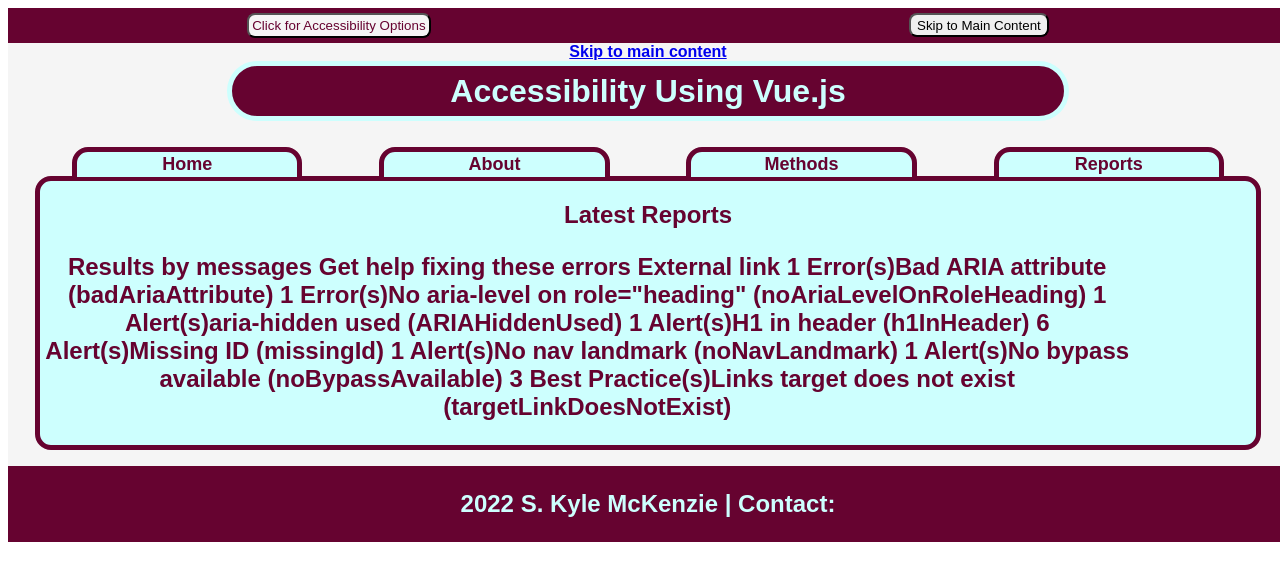
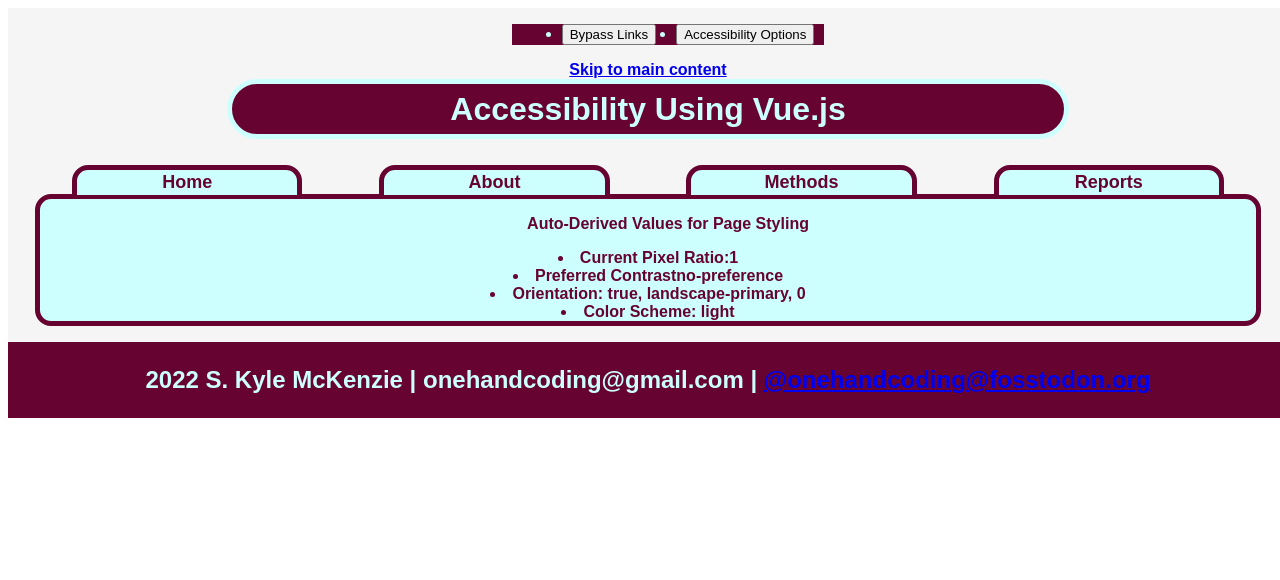
Before and after one commit to 1handcoding/skmckenzie, a Vue app: page /Reports in a window 1280 px wide. Shown: the top 580 px of the page. Built offline with nearby package versions, Linux system fonts and the light colour scheme.

Commit message:
first day of redesign

```diff
--- a/src/App.vue
+++ b/src/App.vue
@@ -1,5 +1,5 @@
 <script setup lang="ts">
-import AccessBox from "@/components/AccessBox.vue";
+import AccessBar from "@/components/AccessBar.vue";
 import AppHeader from "@/components/AppHeader.vue";
 import NavBar from "@/components/NavBar.vue";
 import FooterBox from "@/components/FooterBox.vue";
@@ -8,7 +8,7 @@
 
 <template>
   <div id="masterbox">
-    <access-box />
+    <access-bar />
     <app-header />
     <nav-bar role="nav"/>
     <footer-box />
--- a/src/assets/base.css
+++ /dev/null
@@ -1,74 +0,0 @@
-/* color palette from <https://github.com/vuejs/theme> */
-:root {
-  --vt-c-white: #ffffff;
-  --vt-c-white-soft: #f8f8f8;
-  --vt-c-white-mute: #f2f2f2;
-
-  --vt-c-black: #181818;
-  --vt-c-black-soft: #222222;
-  --vt-c-black-mute: #282828;
-
-  --vt-c-indigo: #2c3e50;
-
-  --vt-c-divider-light-1: rgba(60, 60, 60, 0.29);
-  --vt-c-divider-light-2: rgba(60, 60, 60, 0.12);
-  --vt-c-divider-dark-1: rgba(84, 84, 84, 0.65);
-  --vt-c-divider-dark-2: rgba(84, 84, 84, 0.48);
-
-  --vt-c-text-light-1: var(--vt-c-indigo);
-  --vt-c-text-light-2: rgba(60, 60, 60, 0.66);
-  --vt-c-text-dark-1: var(--vt-c-white);
-  --vt-c-text-dark-2: rgba(235, 235, 235, 0.64);
-}
-
-/* semantic color variables for this project */
-:root {
-  --color-background: var(--vt-c-white);
-  --color-background-soft: var(--vt-c-white-soft);
-  --color-background-mute: var(--vt-c-white-mute);
-
-  --color-border: var(--vt-c-divider-light-2);
-  --color-border-hover: var(--vt-c-divider-light-1);
-
-  --color-heading: var(--vt-c-text-light-1);
-  --color-text: var(--vt-c-text-light-1);
-
-  --section-gap: 160px;
-}
-
-@media (prefers-color-scheme: dark) {
-  :root {
-    --color-background: var(--vt-c-black);
-    --color-background-soft: var(--vt-c-black-soft);
-    --color-background-mute: var(--vt-c-black-mute);
-
-    --color-border: var(--vt-c-divider-dark-2);
-    --color-border-hover: var(--vt-c-divider-dark-1);
-
-    --color-heading: var(--vt-c-text-dark-1);
-    --color-text: var(--vt-c-text-dark-2);
-  }
-}
-
-*,
-*::before,
-*::after {
-  box-sizing: border-box;
-  margin: 0;
-  position: relative;
-  font-weight: normal;
-}
-
-body {
-  min-height: 100vh;
-  color: var(--color-text);
-  background: var(--color-background);
-  transition: color 0.5s, background-color 0.5s;
-  line-height: 1.6;
-  font-family: Inter, -apple-system, BlinkMacSystemFont, 'Segoe UI', Roboto, Oxygen, Ubuntu,
-    Cantarell, 'Fira Sans', 'Droid Sans', 'Helvetica Neue', sans-serif;
-  font-size: 15px;
-  text-rendering: optimizeLegibility;
-  -webkit-font-smoothing: antialiased;
-  -moz-osx-font-smoothing: grayscale;
-}
--- /dev/null
+++ b/src/components/AccessBar.vue
@@ -0,0 +1,79 @@
+<script setup lang="ts">
+import { useAccessOptionsStore } from '@/stores/accessOptionsStore';
+import { ref } from 'vue';
+  import { storeToRefs } from 'pinia';
+  const store = useAccessOptionsStore();
+  const { hiContrastOn, bigButtonsOn } = storeToRefs(store);
+const { toggleHiContrastOn, toggleBigButtonsOn } = store;
+const bypassOpen = ref(false)
+const showAccess = ref(false)
+
+function toggleBypass() {
+  bypassOpen.value = !bypassOpen.value
+}
+function accessOptions() {
+  showAccess.value = !showAccess.value
+}
+
+</script>
+
+<template>
+  <div>
+    <ul id="menubar" class="colorNegative" :class="{hcmNegative: hiContrastOn}">
+        <li><button type="button" :aria-expanded="bypassOpen" aria-controls="id_bypass_links" @click.stop="toggleBypass()">Bypass Links</button>
+            <ul id="id_bypass_links" v-if="bypassOpen">
+                <li>
+                    <a href="#mythical-page-content">Overview</a>
+                </li>
+                <li>
+                    <a href="#mythical-page-content">Administration</a>
+                </li>
+                <li>
+                    <a href="#mythical-page-content">Facts</a>
+                </li>
+                <li>
+                    <a href="#mythical-page-content">Campus Tours</a>
+                </li>
+            </ul>
+        </li>
+        <li><button type="button" :aria-expanded="showAccess" aria-controls="show_accessibility_options" @click.stop="accessOptions">Accessibility Options</button>
+                <ul id="id_about_menu" v-if="showAccess">
+                    <li>
+                        <button @click.stop="toggleHiContrastOn()">Toggle Hi-Contrast</button><div id="toggle" class="toggleoff" :class="{toggleon: hiContrastOn}"></div>
+                    </li>
+                    <li>
+                        <button @click.stop="toggleBigButtonsOn()">Toggle Big Buttons</button><div id="toggle" class="toggleoff" :class="{toggleon: bigButtonsOn}"></div>
+                    </li>
+                </ul>
+        </li>
+    </ul>
+  </div>
+</template>
+<style>
+#menubar {
+  width: 100%;
+  display: inline-flex;
+  justify-content: space-around;
+}
+#menubar>.button {
+  background-color: whitesmoke;
+  color: #660330;
+  padding: 3px;
+  font-size: 32;
+}
+#accessoptions {
+  border: 5px solid;
+  display: flex;
+  flex-direction: row;
+  float: start;
+}
+#toggle {
+border-radius: 0.e5em;
+width: 1.5em}
+.toggleoff {
+  background-color: gray;
+}
+.toggleon {
+  background-color: #660330;
+}
+</style>
--- a/src/components/AccessBox.vue
+++ b/src/components/AccessBox.vue
@@ -10,14 +10,12 @@
 <template>
   <div id="accessibility" class="colorNegative" :class="{hcmNegative: hiContrastOn}">
     <div id='topbuttons'>
-      <button class="button" :class="{bigButton: bigButtonsOn}" aria-controls="Show accessibility Options" aria-pressed="false" @click.stop="toggleShowAccessOptionsOn()">Click for Accessibility Options </button>
-      <a href="#maincontent">
-        <button class="button" :class="{bigButton: bigButtonsOn}" aria-controls="Skip to main" aria-pressed="false" href="#maincontent">Skip to Main Content</button>
-      </a>
+      <button class="button" :class="{bigButton: bigButtonsOn}" aria-controls="Show accessibility Options" :aria-pressed="showAccessOptions" @click.stop="toggleShowAccessOptionsOn()">Click for Accessibility Options </button>
+      <a href="#maincontent" class="button" :class="{bigButton: bigButtonsOn}" aria-controls="Skip to main">Skip to Main Content</a>
     </div>
    <div v-if="showAccessOptions" id="accessoptions" class="colorBeta">
-      <span>Hi-Contrast Enabled:{{hiContrastOn}}</span><button @click.stop="toggleHiContrastOn()">Toggle Hi-Contrast Mode</button>
-      <span>Enlarged Buttons:{{bigButtonsOn}}</span><button @click.stop="toggleBigButtonsOn()">Toggle Big Buttons</button>
+    <button @click.stop="toggleHiContrastOn()">Toggle Hi-Contrast</button><div id="toggle" class="toggleoff" :class="{toggleon: hiContrastOn}"></div>
+    <button @click.stop="toggleBigButtonsOn()">Toggle Big Buttons</button><div id="toggle" class="toggleoff" :class="{toggleon: bigButtonsOn}"></div>
     </div>
 
   </div>
@@ -43,4 +41,13 @@
   flex-direction: row;
   float: start;
 }
+#toggle {
+border-radius: 0.e5em;
+width: 1.5em}
+.toggleoff {
+  background-color: gray;
+}
+.toggleon {
+  background-color: #660330;
+}
 </style>
--- a/src/components/FooterBox.vue
+++ b/src/components/FooterBox.vue
@@ -6,7 +6,8 @@
 </script>
 <template>
   <div id="footer" class="colorNegative" :class="{hcmNegative: hiContrastOn}">
-    <p>2022 S. Kyle McKenzie | Contact: </p>
+    <p>2022 S. Kyle McKenzie | onehandcoding@gmail.com | <a rel="me" href="
+https://fosstodon.org/@onehandcoding">@onehandcoding@fosstodon.org</a></p>
   </div>
 </template>
 
--- a/src/main.ts
+++ b/src/main.ts
@@ -5,7 +5,6 @@
 import App from './App.vue'
 import router from './router'
 
-import './assets/main.css'
   const app = createApp(App)
 
 
--- a/src/views/HomeView.vue
+++ b/src/views/HomeView.vue
@@ -1,17 +1,11 @@
 <script setup lang="ts">
-  import { useAutoDerivedStore } from "@/stores/autoDerivedStore";
-  import { storeToRefs } from 'pinia';
-  const store = useAutoDerivedStore();
-  const { pixelRatio, preferredContrast, preferredColor, isSupported, orientation, angle} = storeToRefs(store);
+
 </script>
 <template>
   <div class="maincontent" role="tabpanel" id="maincontent" aria-labelledby="AboutPanel">
     <h2 role="heading" aria-level="2">Home</h2>
-    <ul>Auto-Derived Values for Page Styling</ul>
-      <li>Current Pixel Ratio:{{pixelRatio}}</li>
-      <li>Preferred Contrast{{preferredContrast}}</li>
-      <li>Orientation: {{isSupported}}, {{orientation}}, {{angle}}</li>
-      <li>Color Scheme: {{preferredColor}}</li>
+    <p>This site is in the midst of a major redesign.</p>
+    <p>Please check back later this week -01.24.23</p>
 
   </div>
 </template>
--- a/src/views/ReportView.vue
+++ b/src/views/ReportView.vue
@@ -1,75 +1,14 @@
+<script setup lang="ts">
+import { useAutoDerivedStore } from "@/stores/autoDerivedStore";
+  import { storeToRefs } from 'pinia';
+  const store = useAutoDerivedStore();
+  const { pixelRatio, preferredContrast, preferredColor, isSupported, orientation, angle} = storeToRefs(store);
+</script>
+
 <template>
-    <div class="maincontent" role="tabpanel" id="maincontent" aria-labelledby="Reports">
-    <h2 role="heading" aria-level="2">Latest Reports</h2>
-    <p>Results by messages
-Get help fixing these errors External link
-
-1  Error(s)Bad ARIA attribute
-(badAriaAttribute)
-
-1  Error(s)No aria-level on role="heading"
-(noAriaLevelOnRoleHeading)
-
-1  Alert(s)aria-hidden used
-(ARIAHiddenUsed)
-
-1  Alert(s)H1 in header
-(h1InHeader)
-
-6  Alert(s)Missing ID
-(missingId)
-
-1  Alert(s)No nav landmark
-(noNavLandmark)
-
-1  Alert(s)No bypass available
-(noBypassAvailable)
-
-3  Best Practice(s)Links target does not exist
-(targetLinkDoesNotExist)</p>
-  </div>
+   <ul>Auto-Derived Values for Page Styling</ul>
+      <li>Current Pixel Ratio:{{pixelRatio}}</li>
+      <li>Preferred Contrast{{preferredContrast}}</li>
+      <li>Orientation: {{isSupported}}, {{orientation}}, {{angle}}</li>
+      <li>Color Scheme: {{preferredColor}}</li>
 </template>
-<style>
-.color-panel {
-  display: inline-block;
-  width: 32%;
-  text-align: center;
-  margin: 20px auto;
-  min-height: 100px;
-  font-family: "Montserrat", sans-serif;
-}
-
-.color-div {
-  width: 80%;
-  border: 3px chartreuse solid;
-  margin: 0px auto;
-}
-
-.thundergray {
-  background-color: #494f46;
-  color: #fff;
-}
-
-.pthaloblue {
-  background-color: #000f89;
-  color: #fff;
-}
-.purple {
-  background-color: #800080;
-  color: #fff;
-}
-
-.whitesmoke {
-  background-color: #f5f5f5;
-}
-
-.eightiesblue {
-  background-color: #00abbf;
-  color: #fff;
-}
-
-.eightiespink {
-  color: #fff;
-  background-color: #f55397;
-}
-</style>
```
Also changed, not shown: src/assets/main.css (deleted, +0 -36 lines).
